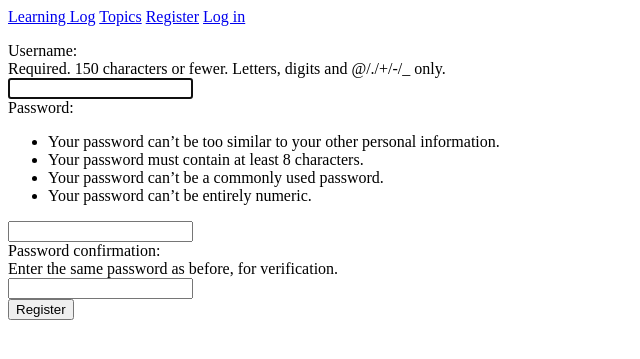
After one commit to Jarryd460/PythonCrashCourse, a Django app: page /accounts/register/ in a window 1280 px wide. The commit adds this page. Shown: the top 359 px of the page, without its empty margins (0-640 px from the left). Run offline with Django 5.2, Linux system fonts and the light colour scheme.

Commit message:
Create login and registration functionality using built-in Django libraries

```diff
--- /dev/null
+++ b/python_work/projects/learning_log/accounts/templates/registration/register.html
@@ -0,0 +1,9 @@
+{% extends "learning_logs/base.html" %}
+
+{% block content %}
+    <form action="{% url "accounts:register" %}" method="post">
+        {% csrf_token %}
+        {{ form.as_div }}
+        <button name="submit">Register</button>
+    </form>
+{% endblock content %}
--- /dev/null
+++ b/python_work/projects/learning_log/accounts/urls.py
@@ -0,0 +1,12 @@
+"""Define URLS patterns for accounts"""
+
+from django.urls import path, include
+from . import views
+
+app_name = "accounts"
+urlpatterns = [
+    # Include default auth urls.
+    path("", include("django.contrib.auth.urls")),
+    # Registration page.
+    path("register/", views.register, name="register"),
+]
--- a/python_work/projects/learning_log/accounts/views.py
+++ b/python_work/projects/learning_log/accounts/views.py
@@ -1,3 +1,23 @@
-from django.shortcuts import render
+from django.shortcuts import render, redirect
+from django.contrib.auth import login
+from django.contrib.auth.forms import UserCreationForm
 
 # Create your views here.
+def register(request):
+    """Register a new user."""
+    if request.method != "POST":
+        # Display blank registration form.
+        form = UserCreationForm()
+    else:
+        # Process completed form.
+        form = UserCreationForm(data=request.POST)
+
+        if form.is_valid():
+            new_user = form.save()
+            # Log the user in and then redirect to home page.
+            login(request, new_user)
+            return redirect("learning_logs:index")
+
+    # Display a blank or invalid form.
+    context = { "form": form }
+    return render(request, "registration/register.html", context)
--- a/python_work/projects/learning_log/learning_logs/templates/learning_logs/base.html
+++ b/python_work/projects/learning_log/learning_logs/templates/learning_logs/base.html
@@ -1,6 +1,20 @@
 <p>
     <a href="{% url "learning_logs:index" %}">Learning Log</a>
     <a href="{% url "learning_logs:topics" %}">Topics</a>
+    {% if user.is_authenticated %}
+        Hello, {{ user.username }}.
+    {% else %}
+        <a href="{% url "accounts:register" %}">Register</a>
+        <a href="{% url "accounts:login" %}">Log in</a>
+    {% endif %}
 </p>
 
 {% block content %}{% endblock content %}
+
+{% if user.is_authenticated %}
+<hr />
+<form action="{% url "accounts:logout" %}" method="post">
+    {% csrf_token %}
+    <button name="submit">Log out</button>
+</form>
+{% endif %}
--- a/python_work/projects/learning_log/ll_project/settings.py
+++ b/python_work/projects/learning_log/ll_project/settings.py
@@ -33,6 +33,7 @@ ALLOWED_HOSTS = []
 INSTALLED_APPS = [
     # My Apps
     'learning_logs',
+    'accounts',
     # Default Django Apps
     'django.contrib.admin',
     'django.contrib.auth',
@@ -124,3 +125,7 @@ STATIC_URL = 'static/'
 # https://docs.djangoproject.com/en/5.0/ref/settings/#default-auto-field
 
 DEFAULT_AUTO_FIELD = 'django.db.models.BigAutoField'
+
+# My settings.
+LOGIN_REDIRECT_URL = "learning_logs:index"
+LOGOUT_REDIRECT_URL = "learning_logs:index"
--- a/python_work/projects/learning_log/ll_project/urls.py
+++ b/python_work/projects/learning_log/ll_project/urls.py
@@ -19,5 +19,6 @@ from django.urls import path, include
 
 urlpatterns = [
     path('admin/', admin.site.urls),
+    path('accounts/', include('accounts.urls')),
     path('', include('learning_logs.urls')),
 ]
```
Also changed, not shown: python_work/projects/learning_log/accounts/templates/registration/login.html (added, +14 -0 lines).
